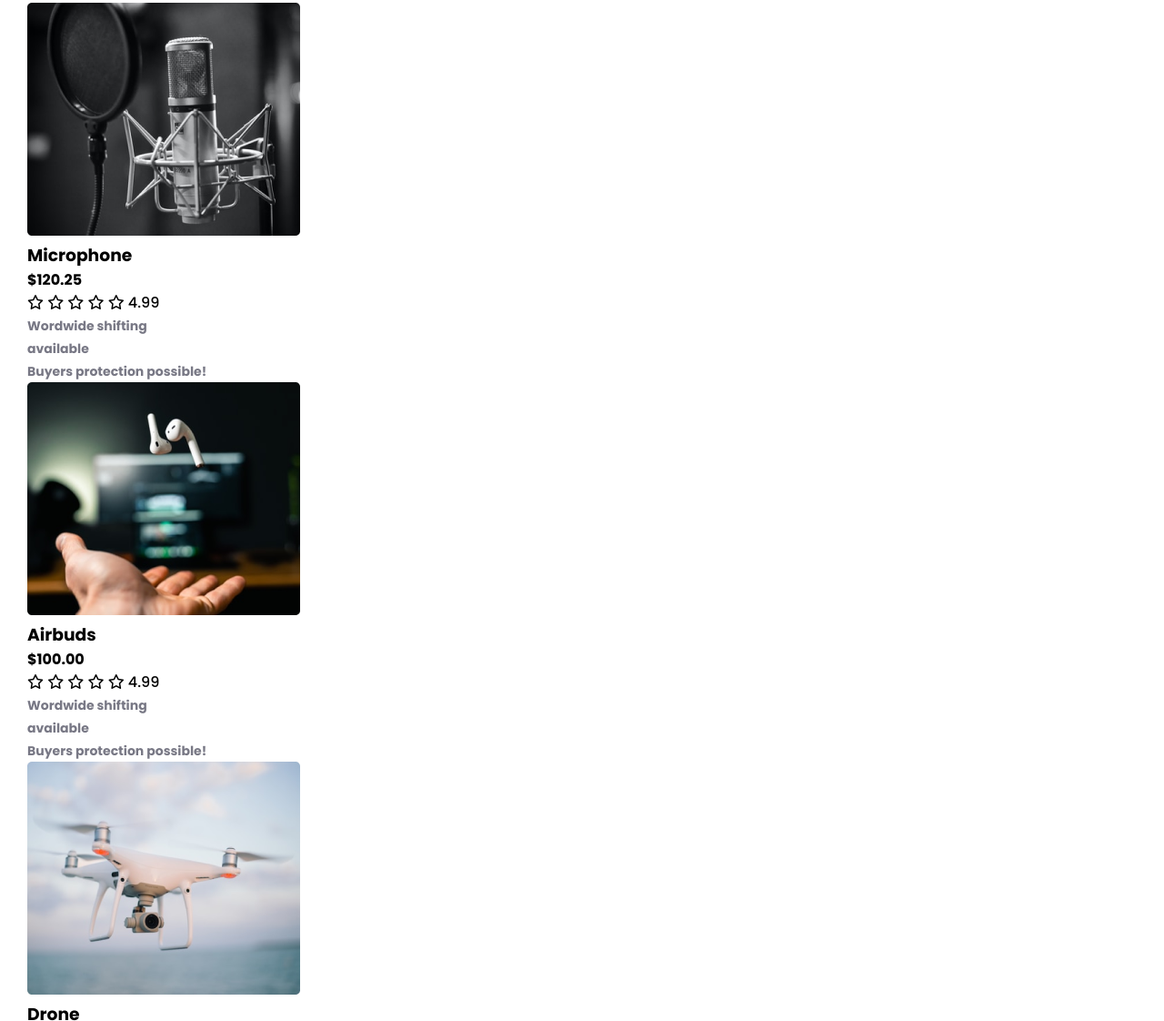
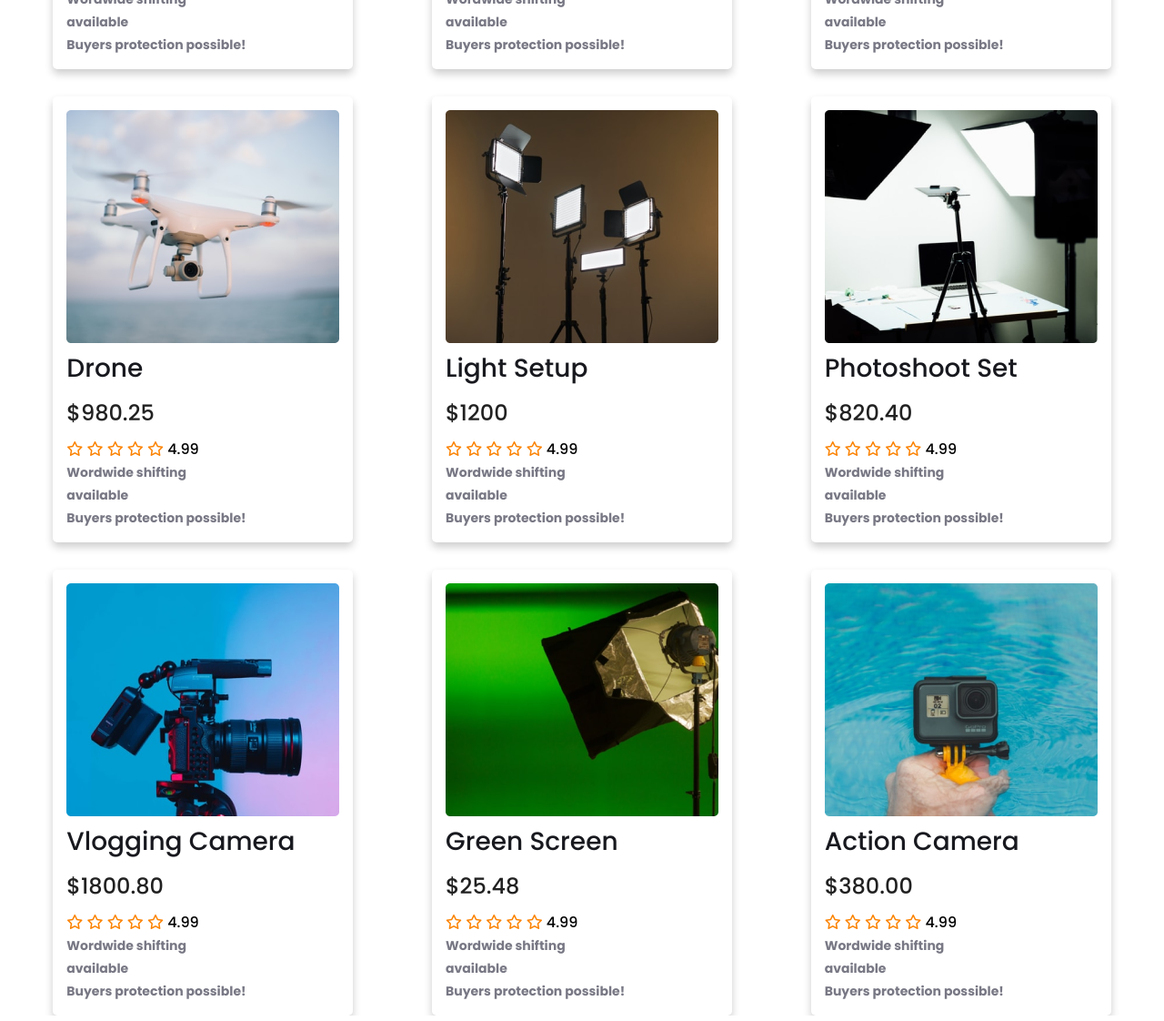
Before and after one commit to mohammadtanim24h/influencer-gears, a plain HTML site: page index.html in a window 1280 px wide. Shown: the part 1183-2305 px from the top of the page at 91% size. Drawn offline with Linux system fonts and the light colour scheme.

Commit message:
product section almost done

```diff
--- a/index.html
+++ b/index.html
@@ -35,8 +35,8 @@
                         <img src="images/tripod.png" alt="">
                     </div>
                     <div class="product-info">
-                        <h3>Flex Tripod</h3>
-                        <h4>$50.48</h4>
+                        <h3 class="product-name">Flex Tripod</h3>
+                        <h4 class="product-price">$50.48</h4>
                         <p> <i class="far fa-star filled"></i>
                             <i class="far fa-star filled"></i>
                             <i class="far fa-star filled"></i>
@@ -48,15 +48,13 @@
                             Buyers protection possible!</span>
                     </div>
                 </div>
-            </div>
-            <div class="collection">
                 <div class="product">
                     <div class="product-image">
                         <img src="images/mic.png" alt="">
                     </div>
                     <div class="product-info">
-                        <h3>Microphone</h3>
-                        <h4>$120.25</h4>
+                        <h3 class="product-name">Microphone</h3>
+                        <h4 class="product-price">$120.25</h4>
                         <p> <i class="far fa-star filled"></i>
                             <i class="far fa-star filled"></i>
                             <i class="far fa-star filled"></i>
@@ -68,15 +66,13 @@
                             Buyers protection possible!</span>
                     </div>
                 </div>
-            </div>
-            <div class="collection">
                 <div class="product">
                     <div class="product-image">
                         <img src="images/airpod.png" alt="">
                     </div>
                     <div class="product-info">
-                        <h3>Airbuds</h3>
-                        <h4>$100.00</h4>
+                        <h3 class="product-name">Airbuds</h3>
+                        <h4 class="product-price">$100.00</h4>
                         <p> <i class="far fa-star filled"></i>
                             <i class="far fa-star filled"></i>
                             <i class="far fa-star filled"></i>
@@ -88,15 +84,13 @@
                             Buyers protection possible!</span>
                     </div>
                 </div>
-            </div>
-            <div class="collection">
                 <div class="product">
                     <div class="product-image">
                         <img src="images/drone.png" alt="">
                     </div>
                     <div class="product-info">
-                        <h3>Drone</h3>
-                        <h4>$980.25</h4>
+                        <h3 class="product-name">Drone</h3>
+                        <h4 class="product-price">$980.25</h4>
                         <p> <i class="far fa-star filled"></i>
                             <i class="far fa-star filled"></i>
                             <i class="far fa-star filled"></i>
@@ -108,15 +102,13 @@
                             Buyers protection possible!</span>
                     </div>
                 </div>
-            </div>
-            <div class="collection">
                 <div class="product">
                     <div class="product-image">
                         <img src="images/lights.png" alt="">
                     </div>
                     <div class="product-info">
-                        <h3>Light Setup</h3>
-                        <h4>$1200</h4>
+                        <h3 class="product-name">Light Setup</h3>
+                        <h4 class="product-price">$1200</h4>
                         <p> <i class="far fa-star filled"></i>
                             <i class="far fa-star filled"></i>
                             <i class="far fa-star filled"></i>
@@ -128,15 +120,13 @@
                             Buyers protection possible!</span>
                     </div>
                 </div>
-            </div>
-            <div class="collection">
                 <div class="product">
                     <div class="product-image">
                         <img src="images/setup.png" alt="">
                     </div>
                     <div class="product-info">
-                        <h3>Photoshoot Set</h3>
-                        <h4>$820.40</h4>
+                        <h3 class="product-name">Photoshoot Set</h3>
+                        <h4 class="product-price">$820.40</h4>
                         <p> <i class="far fa-star filled"></i>
                             <i class="far fa-star filled"></i>
                             <i class="far fa-star filled"></i>
@@ -148,15 +138,13 @@
                             Buyers protection possible!</span>
                     </div>
                 </div>
-            </div>
-            <div class="collection">
                 <div class="product">
                     <div class="product-image">
                         <img src="images/camera.png" alt="">
                     </div>
                     <div class="product-info">
-                        <h3>Vlogging Camera</h3>
-                        <h4>$1800.80</h4>
+                        <h3 class="product-name">Vlogging Camera</h3>
+                        <h4 class="product-price">$1800.80</h4>
                         <p> <i class="far fa-star filled"></i>
                             <i class="far fa-star filled"></i>
                             <i class="far fa-star filled"></i>
@@ -168,15 +156,13 @@
                             Buyers protection possible!</span>
                     </div>
                 </div>
-            </div>
-            <div class="collection">
                 <div class="product">
                     <div class="product-image">
                         <img src="images/single-light.png" alt="">
                     </div>
                     <div class="product-info">
-                        <h3>Green Screen</h3>
-                        <h4>$25.48</h4>
+                        <h3 class="product-name">Green Screen</h3>
+                        <h4 class="product-price">$25.48</h4>
                         <p> <i class="far fa-star filled"></i>
                             <i class="far fa-star filled"></i>
                             <i class="far fa-star filled"></i>
@@ -188,15 +174,13 @@
                             Buyers protection possible!</span>
                     </div>
                 </div>
-            </div>
-            <div class="collection">
                 <div class="product">
                     <div class="product-image">
                         <img src="images/action.png" alt="">
                     </div>
                     <div class="product-info">
-                        <h3>Action Camera</h3>
-                        <h4>$380.00</h4>
+                        <h3 class="product-name">Action Camera</h3>
+                        <h4 class="product-price">$380.00</h4>
                         <p> <i class="far fa-star filled"></i>
                             <i class="far fa-star filled"></i>
                             <i class="far fa-star filled"></i>
--- a/style.css
+++ b/style.css
@@ -79,6 +79,12 @@ body {
 
 /* Popular Collection */
 
+.collection {
+    display: grid;
+    grid-template-columns: repeat(3, 1fr);
+    grid-gap: 30px;
+}
+
 .collection-title h3 {
     color: #3A3A3A;
     font-size: 28px;
@@ -88,6 +94,30 @@ body {
     margin-bottom: 30px;
 }
 
+.product {
+    margin: 0 auto;
+    padding: 15px;
+    border-radius: 5px;
+    box-shadow: 0 5px 10px rgba(0, 0, 0, 0.2);
+}
+
+.product-name {
+    color: #18191F;
+    font-size: 28px;
+    font-weight: 500;
+}
+
+.product-price {
+    color: rgba(0, 0, 0, 0.87);
+    font-size: 24px;
+    font-weight: 400;
+    margin: 10px 0;
+}
+
+.filled {
+    color: #FB8200;
+}
+
 .shifting {
     color: #787885;
     font-size: 14px;
```
